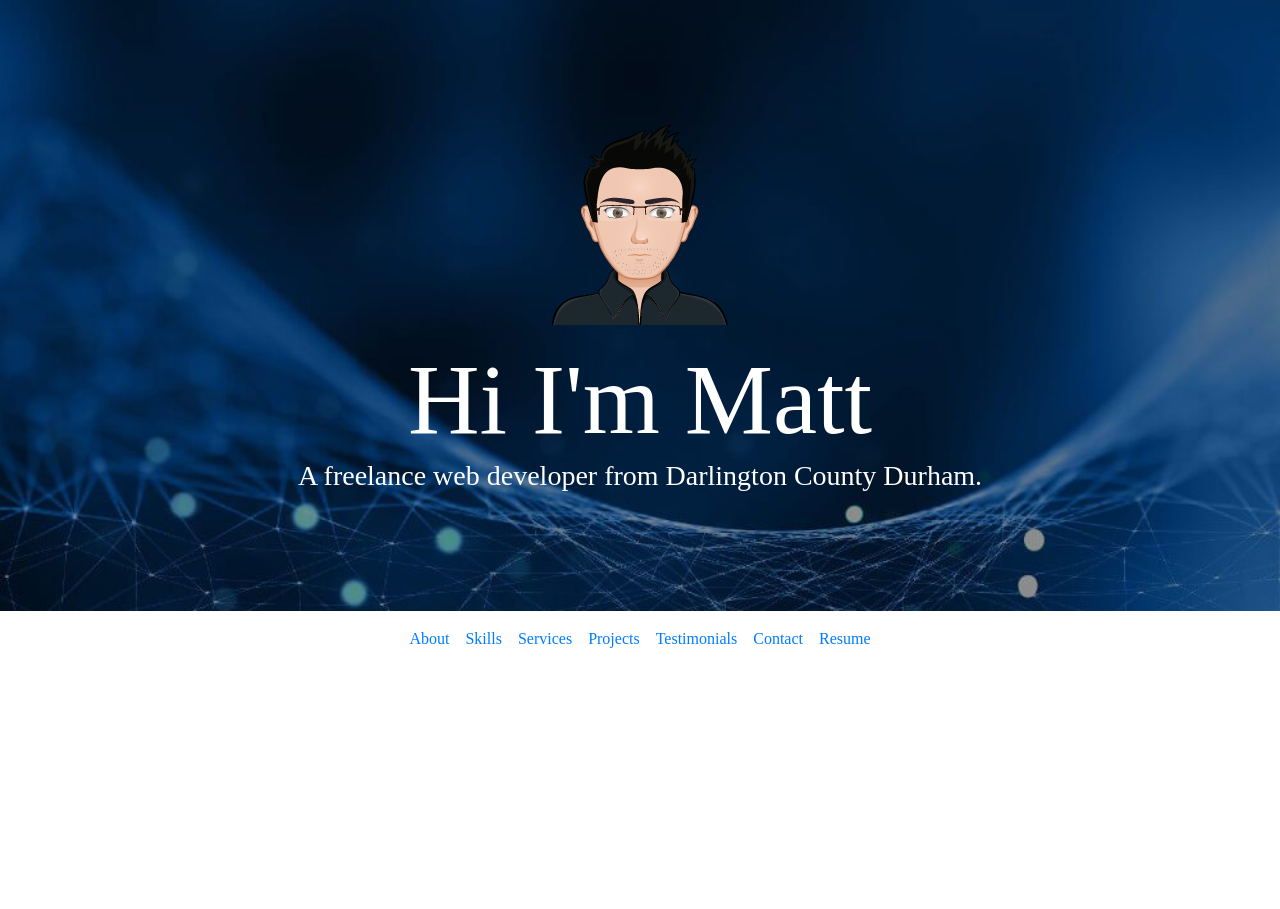
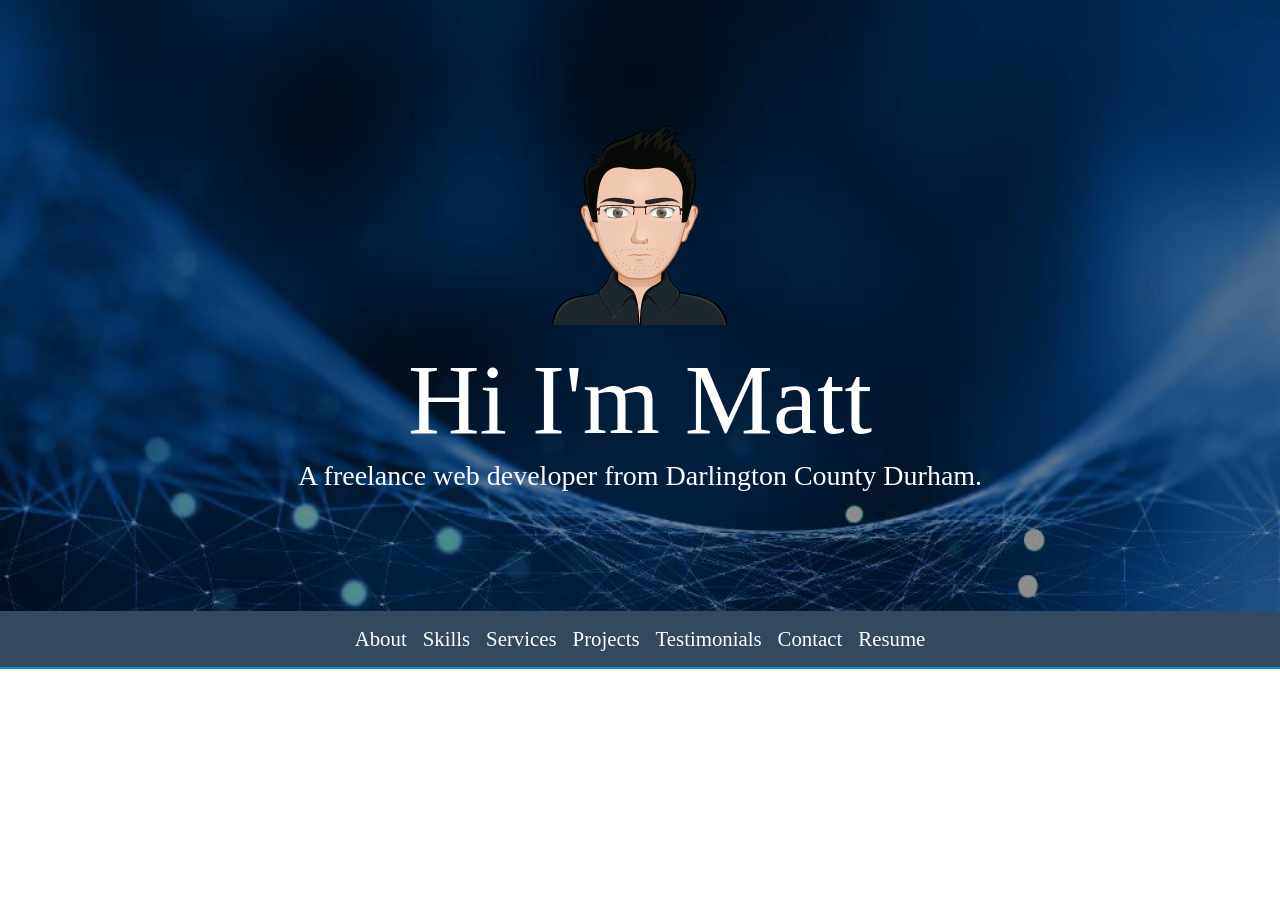
Before and after one commit to MattN1014/mattn1014.github.io, a PHP site: page / in a window 1280 px wide. Shown: the top 909 px of the page. Run offline with PHP 8.4, Linux system fonts and the light colour scheme; some libraries are stand-ins or nearby versions; some web fonts are replaced.

Commit message:
Added the required sticky class and styled navbar
I have now added in the required sticky class to work with the custom js code the stick the navbar to the top of the page.  I have also added in the basic styles for the navbar

```diff
--- a/assets/css/custom.css
+++ b/assets/css/custom.css
@@ -21,6 +21,13 @@ body {
 section {
   padding: 40px 0;
 }
+.sticky {
+  position: sticky;
+  top: 0;
+}
+/*===========================================================
+                    Typograhpy Styles
+===========================================================*/
 /*===========================================================
                     Top Section Styles
 ===========================================================*/
@@ -48,6 +55,26 @@ section {
 /*===========================================================
                     Navigation Styles
 ===========================================================*/
+.navbar {
+  background-color: #34495e;
+  border-bottom: 2px solid #0097e2;
+  padding: .3rem 1rem;
+}
+.navbar .navbar-nav > .nav-item > .nav-link {
+  color: #ffffff;
+  font-size: 1.3rem;
+  text-transform: capitalize;
+  -webkit-transition: color 1.3s;
+  transition: color 1.3s;
+}
+.navbar .navbar-nav > .nav-item:hover > .nav-link,
+.navbar .navbar-nav > .nav-item:focus > .nav-link,
+.navbar .navbar-nav > .nav-item.active > .nav-link,
+.navbar .navbar-nav > .nav-item > .nav-link:hover,
+.navbar .navbar-nav > .nav-item > .nav-link:focus,
+.navbar .navbar-nav > .nav-item > .nav-link:active {
+  color: #0097e2;
+}
 /*===========================================================
                     Footer Styles
 ===========================================================*/
--- a/assets/less/custom.less
+++ b/assets/less/custom.less
@@ -34,6 +34,15 @@ section {
     padding: 40px 0;
 }
 
+.sticky {
+    position: sticky;
+    top: 0;
+}
+
+/*===========================================================
+                    Typograhpy Styles
+===========================================================*/
+
 /*===========================================================
                     Top Section Styles
 ===========================================================*/
@@ -67,6 +76,37 @@ section {
                     Navigation Styles
 ===========================================================*/
 
+.navbar {
+    background-color: @secondry;
+    border-bottom: 2px solid @primary;
+    padding: .3rem 1rem;
+}
+
+.navbar .navbar-toggler {}
+
+.navbar .navbar-toggler .fa-bars,
+.navbar .navbar-toggler .fa-times {}
+
+.navbar .navbar-nav {}
+
+.navbar .navbar-nav > .nav-item {}
+
+.navbar .navbar-nav > .nav-item > .nav-link {
+    color: @w;
+    font-size: 1.3rem;
+    text-transform: capitalize;
+    -webkit-transition: color 1.3s;
+    transition: color 1.3s;
+}
+
+.navbar .navbar-nav > .nav-item:hover > .nav-link,
+.navbar .navbar-nav > .nav-item:focus > .nav-link,
+.navbar .navbar-nav > .nav-item.active > .nav-link,
+.navbar .navbar-nav > .nav-item > .nav-link:hover,
+.navbar .navbar-nav > .nav-item > .nav-link:focus,
+.navbar .navbar-nav > .nav-item > .nav-link:active {
+    color: @primary;
+}
 
 /*===========================================================
                     Footer Styles
```
